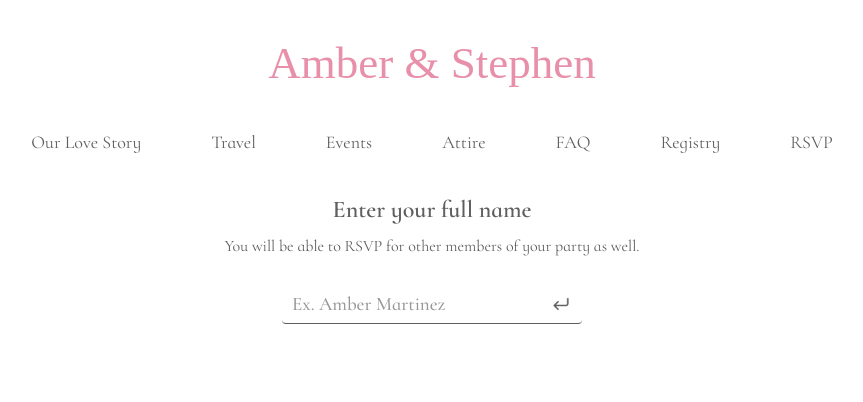
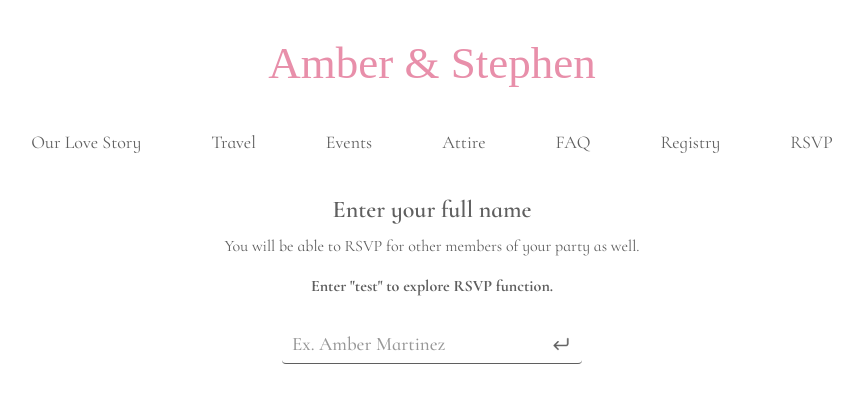
Before and after one commit to amber-m-martinez/wedding, a React (Create React App) app: page /rsvp in a window 1280 px wide. Shown: the top 402 px of the page, without its empty margins (208-1071 px from the left). Built offline with nearby package versions, Linux system fonts and the light colour scheme; a web font is replaced by a local one.

Commit message:
add instructions for test

```diff
--- a/src/components/RSVP/GuestLookup.js
+++ b/src/components/RSVP/GuestLookup.js
@@ -90,6 +90,9 @@ function GuestLookup({ guestList, setStep, setGuestSelected }) {
         </h4>
         <p style={{ textAlign: "center" }}>
           You will be able to RSVP for other members of your party as well.
+        </p>
+        <p style={{ textAlign: "center" }}>
+          <strong>Enter "test" to explore RSVP function.</strong>
         </p>
 
         <div
```
